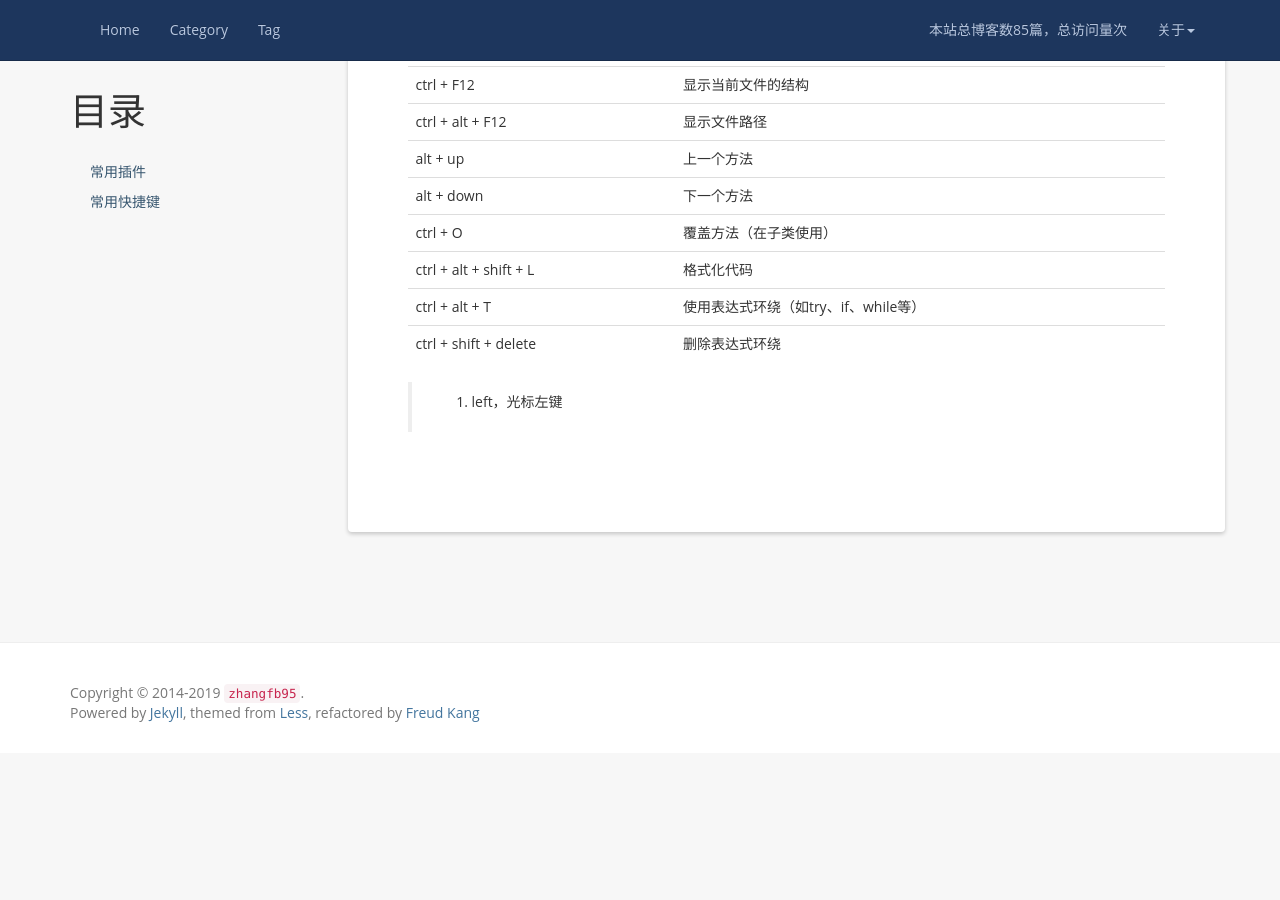
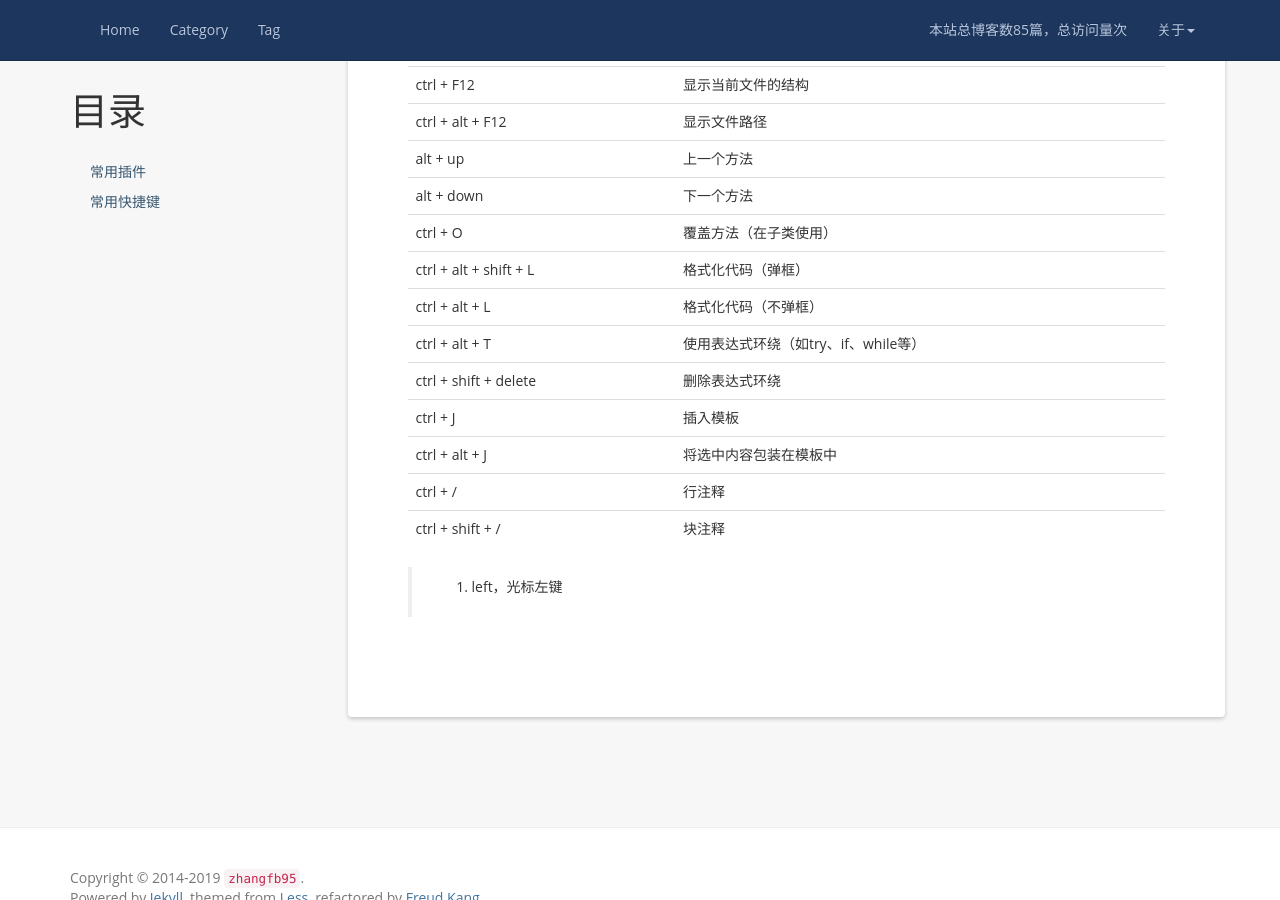
Before and after one commit to zhangfb95/zhangfb95.github.io.bak, a Jekyll site: the page built from plugin-intellij.md, in a window 1280 px wide and 900 px high, scrolled down 2436 px. Built offline with Jekyll 4.4.1, drawn with Linux system fonts in a browser that asks for light colours; nearby versions of some CDN libraries; a script that is not in the unit is left out; comment, search, counter and statistics services are not loaded; before the commit the page ends 3189 px from its top, so only the background shows below that.

Commit message:
add more shortcut

```diff
--- a/plugin-intellij.md
+++ b/plugin-intellij.md
@@ -74,8 +74,13 @@ permalink: /plugin-intellij/
 | alt + up | 上一个方法 |
 | alt + down | 下一个方法 |
 | ctrl + O | 覆盖方法（在子类使用） |
-| ctrl + alt + shift + L | 格式化代码 |
+| ctrl + alt + shift + L | 格式化代码（弹框） |
+| ctrl + alt + L | 格式化代码（不弹框） |
 | ctrl + alt + T | 使用表达式环绕（如try、if、while等） |
 | ctrl + shift + delete | 删除表达式环绕 |
+| ctrl + J | 插入模板 |
+| ctrl + alt + J | 将选中内容包装在模板中 |
+| ctrl + / | 行注释 |
+| ctrl + shift + / | 块注释 |
 
 > 1. left，光标左键
```
